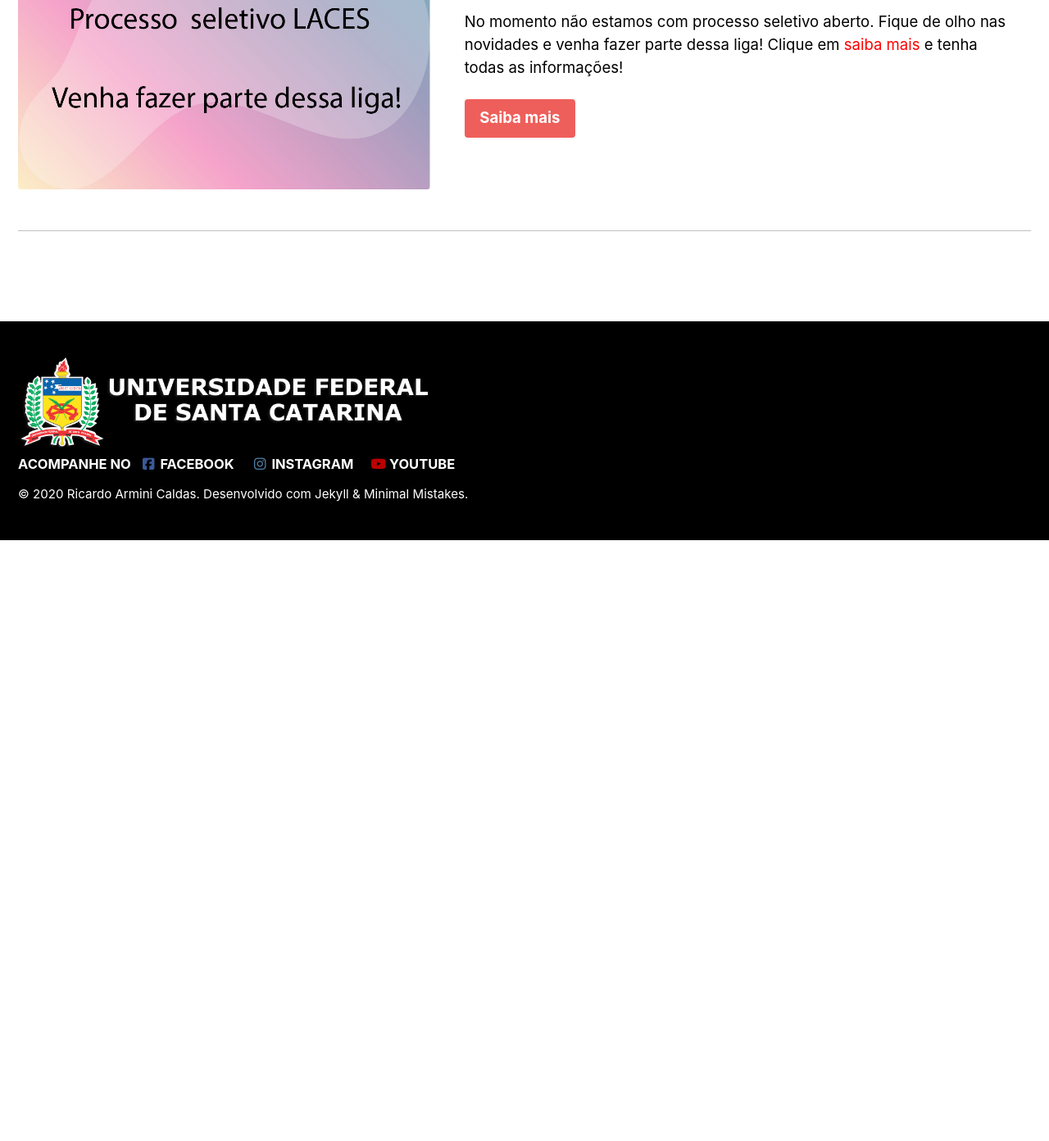
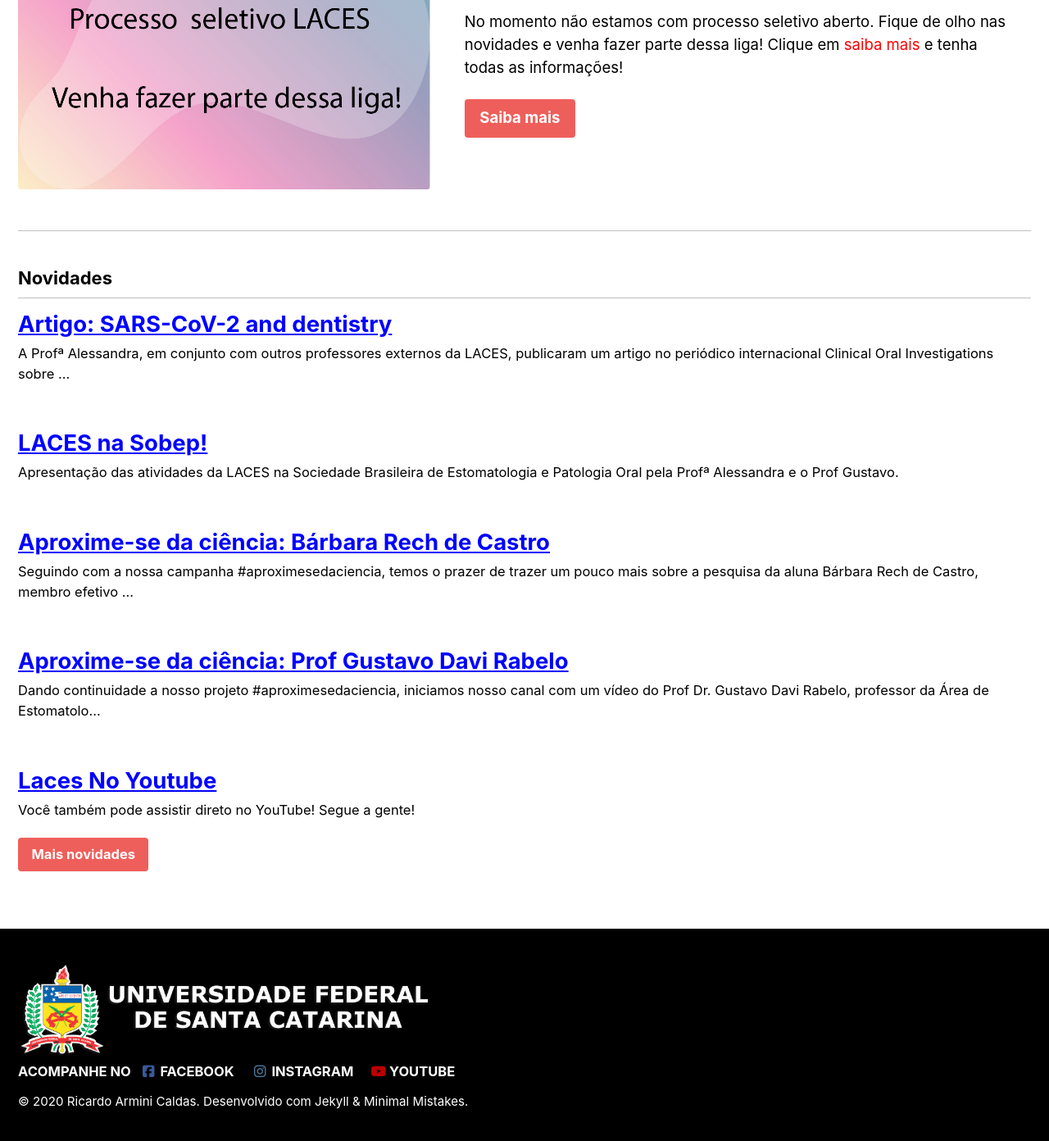
Before and after one commit to Racaldas/laces, a Jekyll site: the page built from index.html, in a window 1280 px wide and 1400 px high, scrolled down 1948 px. Shown: the top 1392 px of the window at 82% size. Built offline with Jekyll 4.4.1, drawn with Linux system fonts in a browser that asks for light colours; cached includes are drawn as plain includes; nearby versions of some CDN libraries; the list of posts is cut into pages by our own code; before the commit the page ends 2607 px from its top, so only the background shows below that; some of the changed text lies outside the part shown.

Commit message:
mudança grande layout

```diff
--- /dev/null
+++ b/_layouts/splash2.html
@@ -0,0 +1,36 @@
+---
+layout: default
+---
+
+{% if page.header.overlay_color or page.header.overlay_image or page.header.image %}
+  {% include page__hero.html %}
+{% elsif page.header.video.id and page.header.video.provider %}
+  {% include page__hero_video.html %}
+{% endif %}
+
+<div id="main" role="main">
+  <article class="splash" itemscope itemtype="https://schema.org/CreativeWork">
+    {% if page.title %}<meta itemprop="headline" content="{{ page.title | markdownify | strip_html | strip_newlines | escape_once }}">{% endif %}
+    {% if page.excerpt %}<meta itemprop="description" content="{{ page.excerpt | markdownify | strip_html | strip_newlines | escape_once }}">{% endif %}
+    {% if page.date %}<meta itemprop="datePublished" content="{{ page.date | date_to_xmlschema }}">{% endif %}
+    {% if page.last_modified_at %}<meta itemprop="dateModified" content="{{ page.last_modified_at | date_to_xmlschema }}">{% endif %}
+
+    <section class="page__content" itemprop="text">
+      {{ content }}
+    </section>
+    <h3 class="archive__subtitle">{{ site.data.ui-text[site.locale].recent_posts | default: "Recent Posts" }}</h3>
+
+    {% if paginator %}
+      {% assign posts = paginator.posts %}
+    {% else %}
+      {% assign posts = site.posts %}
+    {% endif %}
+
+    {% for post in posts %}
+      {% include archive-single.html %}
+    {% endfor %}
+
+    <a href="/laces/posts/" class="btn btn--danger">Mais novidades</a>
+
+  </article>
+</div>
--- a/index.html
+++ b/index.html
@@ -1,11 +1,11 @@
 ---
-layout: splash
+layout: splash2
 author_profile: false
 header:
   overlay_image: /assets/images/Frontpage.jpg
   actions:
-    - label: "Novidades"
-      url: "/posts/"
+    - label: "Conheça nossa liga!"
+      url: "/sobre/"
 
 
 intro:
```
